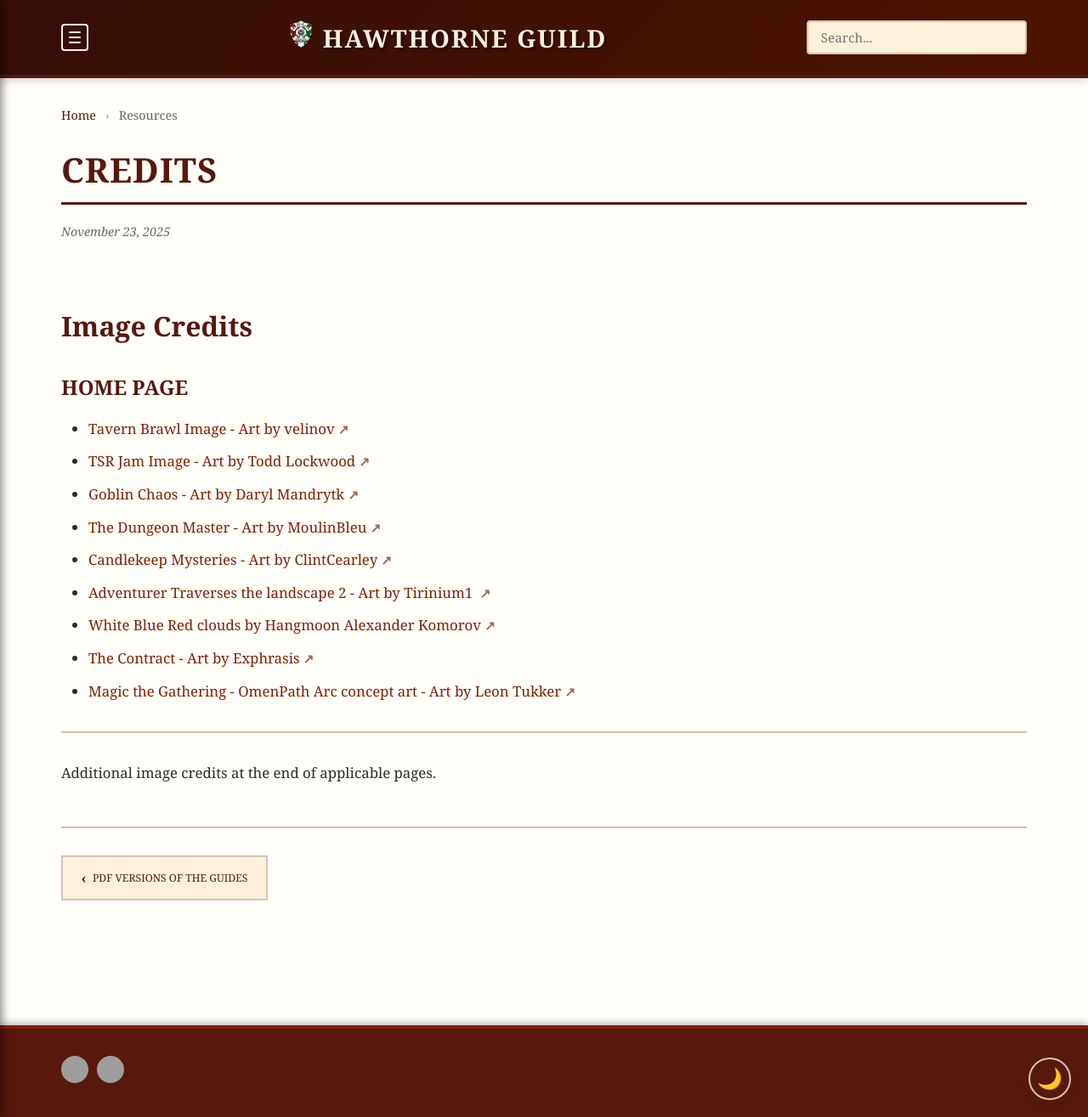
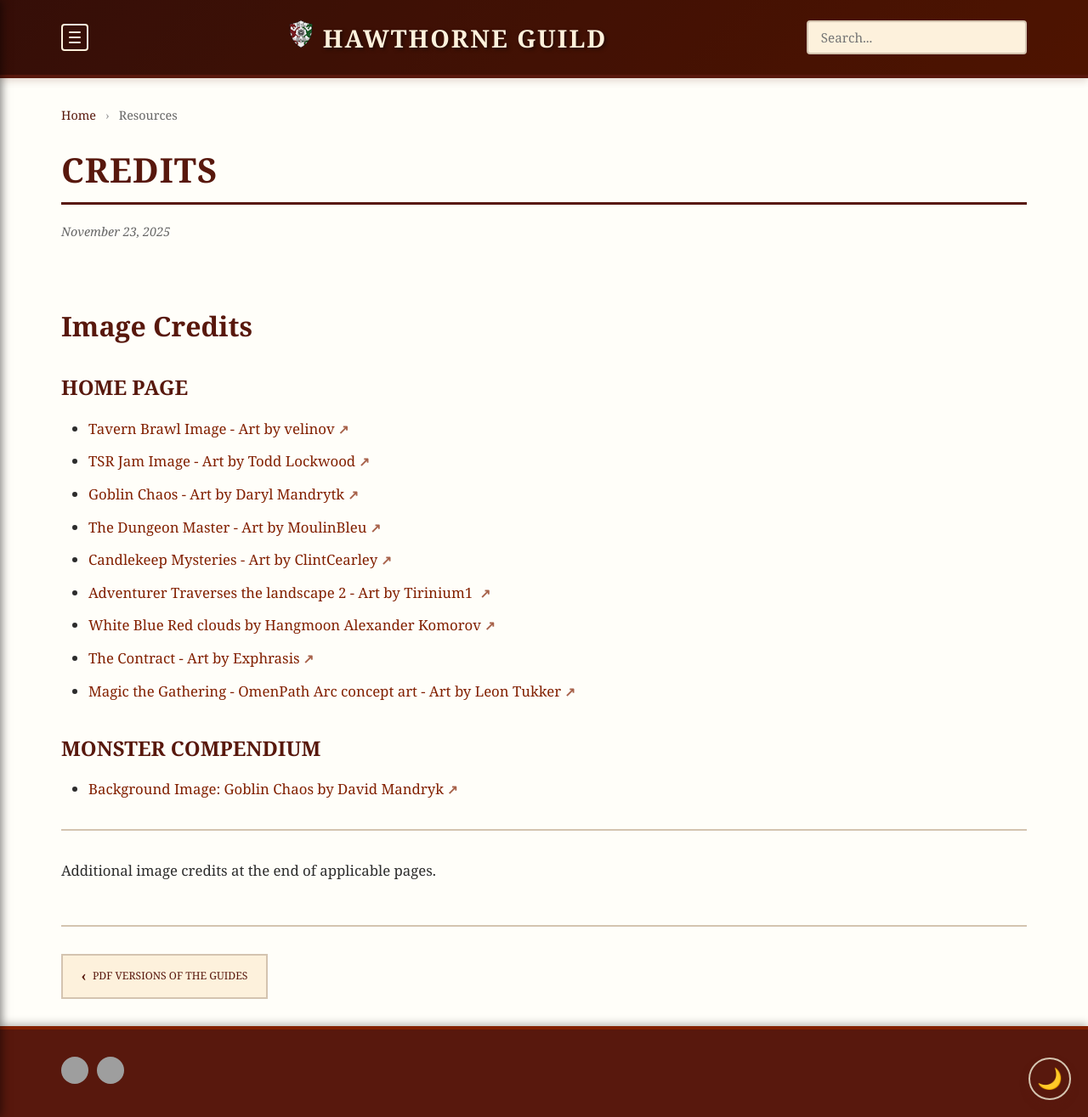
Before and after one commit to coconutswallow/Guides, a Jekyll site: the page built from _resources/credits.md, in a window 1280 px wide and 1315 px high. Shown: the whole window at 85% size. Built offline with Jekyll 4.4.1, drawn with Linux system fonts in a browser that asks for light colours; comment, search, counter and statistics services are not loaded; grey boxes are pictures that could not be loaded.

Commit message:
Update credits.md

```diff
--- a/_resources/credits.md
+++ b/_resources/credits.md
@@ -18,6 +18,10 @@
 - [The Contract - Art by Exphrasis](https://www.deviantart.com/exphrasis/art/The-Contract-624868109)
 - [Magic the Gathering - OmenPath Arc concept art - Art by Leon Tukker](https://www.artstation.com/artwork/XgWyKD)
 
+### Monster Compendium
+
+- [Background Image:  Goblin Chaos by David Mandryk](https://www.artstation.com/mandryk)
+
 ---
 
 Additional image credits at the end of applicable pages.
```
